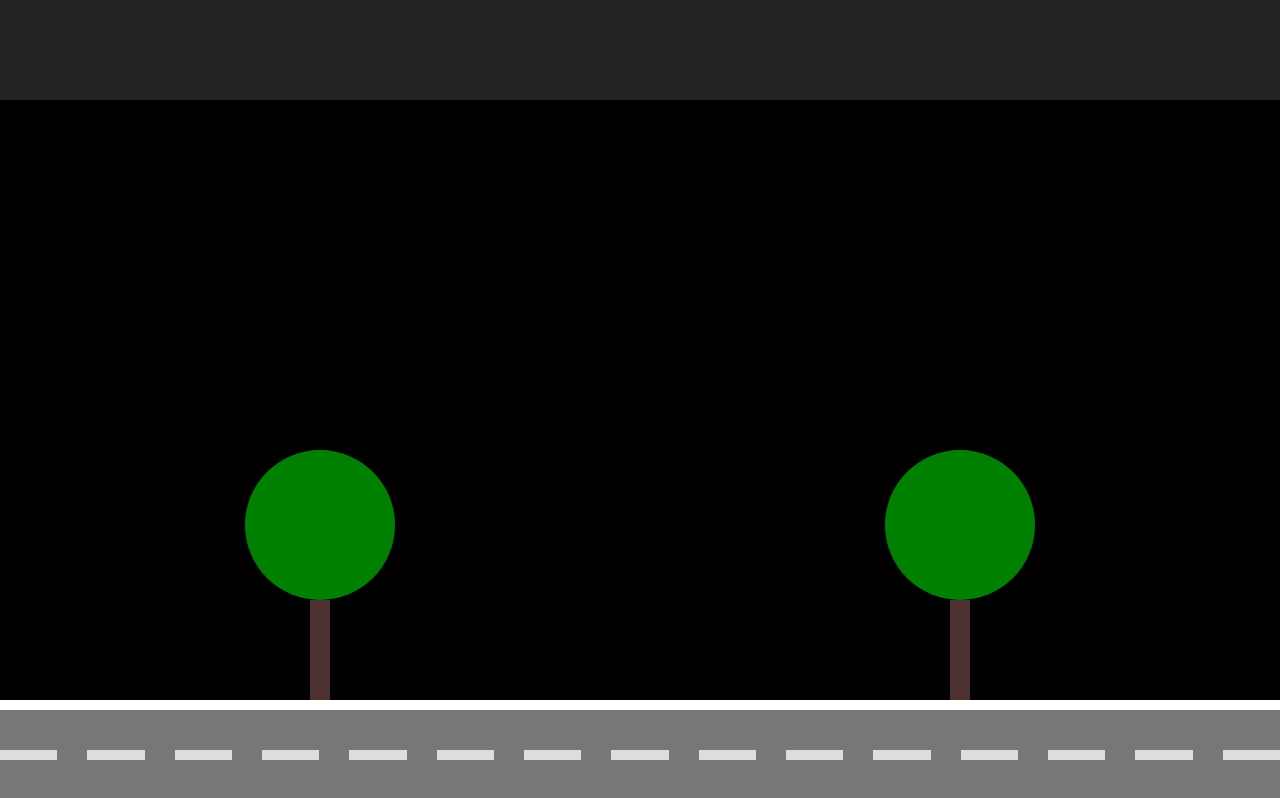
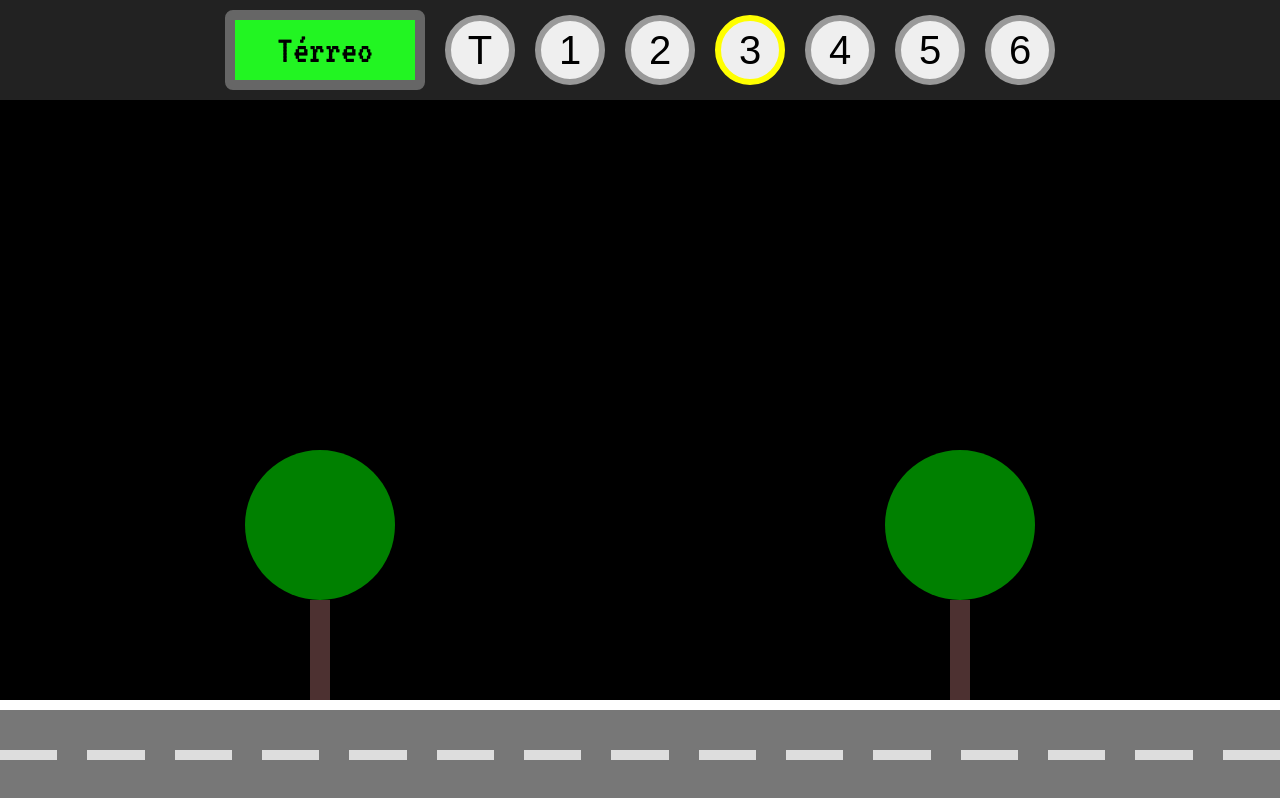
Before and after one commit to Diogodev6/elevador, a plain HTML site: page index.html in a window 1280 px wide. Drawn offline with Linux system fonts and the light colour scheme.

Commit message:
controles

```diff
--- a/css/estilo.css
+++ b/css/estilo.css
@@ -1,4 +1,6 @@
 /* CSS Gerais */
+
+@import url('https://fonts.googleapis.com/css2?family=Noto+Sans:ital,wght@0,100..900;1,100..900&family=VT323&display=swap');
 
 * {
     box-sizing: border-box;
@@ -10,6 +12,7 @@ body {
     flex-direction: column;
     background-color: black;
     height: 100vh;
+    font-family: 'VT323', monospace;
 }
 
 .calcada {
@@ -23,10 +26,38 @@ body {
 /* CSS dos controles */
 
 .controles {
+    display: flex;
+    justify-content: center;
+    align-items: center;
+    gap: 20px;
     height: 100px;
     background-color: #222;
+    padding: 10px;
 }
 
+.controles .mostrador {
+    display: flex;
+    justify-content: center;
+    align-items: center;
+    background-color: #22f522;
+    border: 10px solid #666;
+    height: 100%;
+    width: 200px;
+    border-radius: 8px;
+    font-size: 2.5rem;
+}
+
+.controles button {
+    height: 70px;
+    width: 70px;
+    border-radius: 50%;
+    font-size: 2.5rem;
+    border: 6px solid #999;
+}
+
+.controles button.destaque {
+    border-color: yellow;
+}
 
 /* CSS rua */
 .rua {
--- a/index.html
+++ b/index.html
@@ -7,7 +7,16 @@
         <script src="js/rua.js" defer></script>
     </head>
     <body>
-        <div class="controles"></div>
+        <div class="controles">
+            <div class="mostrador">Térreo</div>
+            <button>T</button>
+            <button>1</button>
+            <button>2</button>
+            <button class="destaque">3</button>
+            <button>4</button>
+            <button>5</button>
+            <button>6</button>
+        </div>
         <div class="calcada">
             <div class="arvore"></div>
             <div class="arvore"></div>
```
